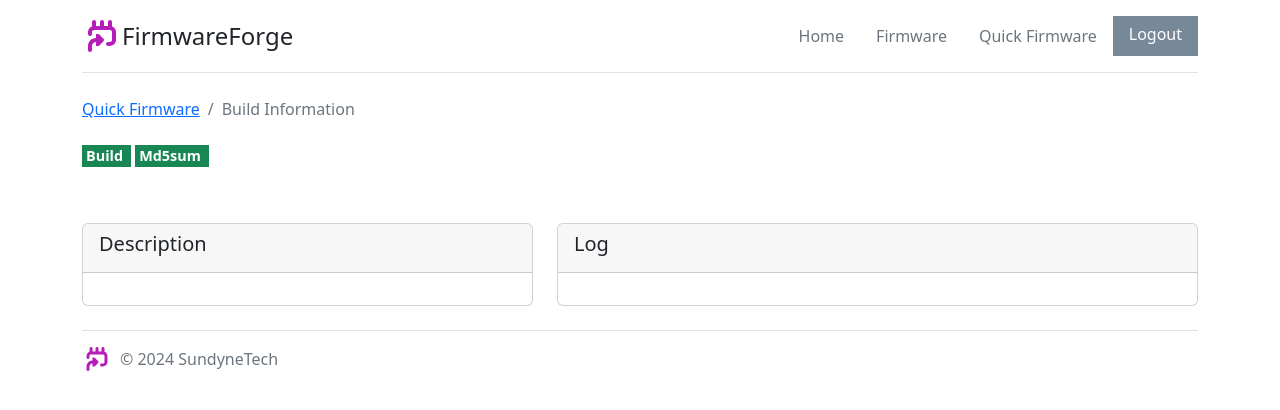
After one commit to Devopcasting/FirmwareForge, a Flask app: template app/quickfirmware/templates/quickfirmware/quickfirmware_failed_log.html in a window 1280 px wide. The commit adds this page. Shown: the top 410 px of the page. Run offline with Flask 3, Linux system fonts and the light colour scheme; the template is opened without the code that fills it, so the values that code supplies are empty.

Commit message:
updated logics

```diff
--- a/app/quickbuild_chrome/routes.py
+++ b/app/quickbuild_chrome/routes.py
@@ -118,9 +118,15 @@ def start_build(log_path, user_id, build_id):
             build.download_link = f"http://{ip_address}/{build_id}/{patch_name}.tar.bz2"
             build.status = 'success'
             build.md5sum = md5sum
+            # Remove all the contents inside the build except patch and log
+            for item in os.listdir(os.path.join(CHROME_BUILD_PATH, str(build_id))):
+                if item != patch_name + ".tar.bz2" and item != "build.log":
+                    subprocess.run(['rm', '-rf', os.path.join(CHROME_BUILD_PATH, str(build_id), item)])
         else:
             build.status = 'failed'
+            build.firmware_log = log_content
     except Exception as e:
         build.status = 'failed'
+        build.firmware_log = log_content
     finally:
         db.session.commit()
--- a/app/quickbuild_citrix_workspace/routes.py
+++ b/app/quickbuild_citrix_workspace/routes.py
@@ -159,9 +159,15 @@ def start_build(log_path, user_id, build_id, icaclient_url, ctxusb_url):
             build.download_link = f"http://{ip_address}/{build_id}/{patch_name}.tar.bz2"
             build.status = 'success'
             build.md5sum = md5sum
+            # Remove all the contents inside the build except patch and log
+            for item in os.listdir(os.path.join(CITRIX_WORKSPACE_BUILD_PATH, str(build_id))):
+                if item != patch_name + ".tar.bz2" and item != "build.log":
+                    subprocess.run(['rm', '-rf', os.path.join(CITRIX_WORKSPACE_BUILD_PATH, str(build_id), item)])
         else:
             build.status = 'failed'
+            build.firmware_log = log_content
     except Exception as e:
+        build.firmware_log = log_content
         build.status = 'failed'
     finally:
         db.session.commit()
--- a/app/quickbuild_firefox/routes.py
+++ b/app/quickbuild_firefox/routes.py
@@ -119,9 +119,15 @@ def start_build(log_path, user_id, build_id):
             build.download_link = f"http://{ip_address}/{build_id}/{patch_name}.tar.bz2"
             build.status = 'success'
             build.md5sum = patch_md5sum
+            # Remove all the contents inside the build except patch and log
+            for item in os.listdir(os.path.join(FIREFOX_BUILD_PATH, str(build_id))):
+                if item != patch_name + ".tar.bz2" and item != "build.log":
+                    subprocess.run(['rm', '-rf', os.path.join(FIREFOX_BUILD_PATH, str(build_id), item)])
         else:
             build.status = 'failed'
+            build.firmware_log = log_content
     except Exception as e:
         build.status = 'failed'
+        build.firmware_log = log_content
     finally:
         db.session.commit()
--- a/app/quickbuild_vmware_horizon/routes.py
+++ b/app/quickbuild_vmware_horizon/routes.py
@@ -120,9 +120,15 @@ def start_build(log_path, user_id, build_id, source_url):
             build.download_link = f"http://{ip_address}/{build_id}/{patch_name}.tar.bz2"
             build.status = 'success'
             build.md5sum = md5sum
+            # Remove all the contents inside the build except patch and log
+            for item in os.listdir(os.path.join(VMWARE_HORIZON_BUILD_PATH, str(build_id))):
+                if item != patch_name + ".tar.bz2" and item != "build.log":
+                    subprocess.run(['rm', '-rf', os.path.join(VMWARE_HORIZON_BUILD_PATH, str(build_id), item)])
         else:
             build.status = 'failed'
+            build.firmware_log = log_content
     except Exception as e:
         build.status = 'failed'
+        build.firmware_log = log_content
     finally:
         db.session.commit()
--- a/app/quickfirmware/templates/quickfirmware/quickfirmware.html
+++ b/app/quickfirmware/templates/quickfirmware/quickfirmware.html
@@ -17,7 +17,7 @@
                 <i class="fas fa-sync-alt"></i> Refresh
             </button>
             {% if failed_builds == 0 %}
-                <a class="btn btn-danger btn-sm border-0 rounded-0 disabled" href="{{url_for('quickfirmware.quickfirmware_delete_failed')}}" role="button" >Delete all failed builds</a>
+                <a class="btn btn-danger btn-sm border-0 rounded-0 disabled" href="#" role="button" >Delete all failed builds</a>
             {% else %}
                 <a class="btn btn-danger btn-sm border-0 rounded-0" href="{{url_for('quickfirmware.quickfirmware_delete_failed')}}" role="button">Delete all failed builds</a>
             {% endif %}
@@ -97,7 +97,7 @@
                                             {% elif firmware.status == 'failed' %}
                                                 <a href="#" class="action-icon download text-decoration-none text-dark"><i class="bi bi-download"></i></a>
                                                 <!-- <a href="{{url_for('quickfirmware.quickfirmware_delete', id=firmware.id)}}" class="action-icon delete"><i class="bi bi-x-circle" style="color: firebrick;"></i></a> -->
-                                                <a href="{{url_for('quickfirmware.quickfirmware_info', id=firmware.id)}}" class="action-icon info"><i class="bi bi-info-circle"></i></a>
+                                                <a href="{{url_for('quickfirmware.quickfirmware_failed_log', id=firmware.id)}}" class="action-icon info"><i class="bi bi-info-circle"></i></a>
                                             {% else %}
                                                 <a href="{{firmware.firmware_download_link}}" class="action-icon download text-decoration-none text-dark" target="_blank"><i class="bi bi-download"></i></a>
                                                 <!-- <a href="{{url_for('quickfirmware.quickfirmware_delete', id=firmware.id)}}" class="action-icon delete"><i class="bi bi-x-circle" style="color: firebrick;"></i></a> -->
--- /dev/null
+++ b/app/quickfirmware/templates/quickfirmware/quickfirmware_failed_log.html
@@ -0,0 +1,44 @@
+{% extends 'users/layout.html'%}
+{% block content %}
+    <nav aria-label="breadcrumb">
+        <ol class="breadcrumb">
+            <li class="breadcrumb-item"><a href="{{url_for('quickfirmware.quickfirmware')}}">Quick Firmware</a></li>
+            <li class="breadcrumb-item active" aria-current="page">Build Information</li>
+        </ol>
+    </nav>
+    <span class="badge text-bg-success rounded-0 mt-2 mb-2 p-1 pe-2" style="font-size: 0.9em;">Build</span><span class="badge text-bg-dark rounded-0 mt-2 p-1 pe-2" style="font-size: 0.9em;">{{quickfirmware.firmware_build_id}}</span>
+    <span class="badge text-bg-success rounded-0 mt-2 mb-2 p-1 pe-2" style="font-size: 0.9em;">Md5sum</span><span class="badge text-bg-dark rounded-0 mt-2 p-1 pe-2" style="font-size: 0.9em;">{{quickfirmware.md5sum}}</span>
+    <div class="row">
+        <div class="col-xl-5 col-lg-12 order-lg-2 order-xl-1">
+            <div class="card mt-5">
+                <div class="d-flex card-header justify-content-between align-items-center">
+                    <h5 class="header-title">Description</h5>
+                </div>
+                <div class="card-body pt-0">
+                    <pre style="max-height: 300px; overflow-y: auto;">{{quickfirmware.firmware_description}}</pre>
+                </div>
+            </div>
+        </div>
+        <div class="col-xl-7 col-lg-12 order-lg-2 order-xl-1">
+            <div class="card mt-5">
+                <div class="d-flex card-header justify-content-between align-items-center">
+                    <h5 class="header-title">Log</h5>
+                </div>
+                <div class="card-body pt-0">
+                    <pre style="max-height: 300px; overflow-y: auto;">{{quickfirmware.firmware_log}}</pre>
+                </div>
+            </div>
+        </div>
+    </div>
+{% endblock content %}
+{% block styles %}
+<style>
+    .header-title {
+        margin-bottom: .5rem;
+        text-transform: uppercase;
+        letter-spacing: .02em;
+        font-size: .9rem;
+        margin-top: 0;
+    }
+</style>
+{% endblock styles %}
--- a/app/users/templates/users/layout.html
+++ b/app/users/templates/users/layout.html
@@ -35,7 +35,7 @@
                 <li><a href="{{url_for('quickfirmware.quickfirmware')}}" class="nav-link px-3 link-secondary">Quick Firmware</a></li>
               {% endif %}
             </ul>
-            <a class="btn px-3 border-0 rounded-0" href="{{url_for('users.logout')}}" role="button" style="background-color: lightslategrey;">Logout</a>
+            <a class="btn px-3 border-0 rounded-0 text-white" href="{{url_for('users.logout')}}" role="button" style="background-color: lightslategrey;">Logout</a>
           </div>
         </header>
       </div>
```
Also changed, not shown: app/quickfirmware/routes.py (+17 -12 lines), app/quickbuild_chrome/builds/README.md (added), app/quickbuild_firefox/builds/README.md (added), app/quickbuild_vmware_horizon/README.md (added), 6 other files.
